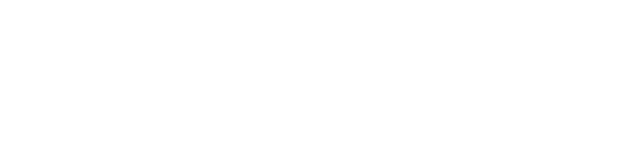
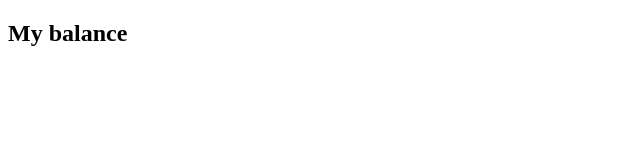
Before and after one commit to danilabogdan/scroll-animation, a plain HTML site: page index.html in a window 1280 px wide. Shown: the whole page, without its empty margins (0-640 px from the left). Drawn offline with Linux system fonts and the light colour scheme.

Commit message:
Testing vs code git integration
I'm happy

```diff
--- a/index.html
+++ b/index.html
@@ -7,6 +7,6 @@
     <title>Scroll animation using vanilla JS</title>
 </head>
 <body>
-
+    <h2>My balance</h2>
 </body>
 </html>
```
